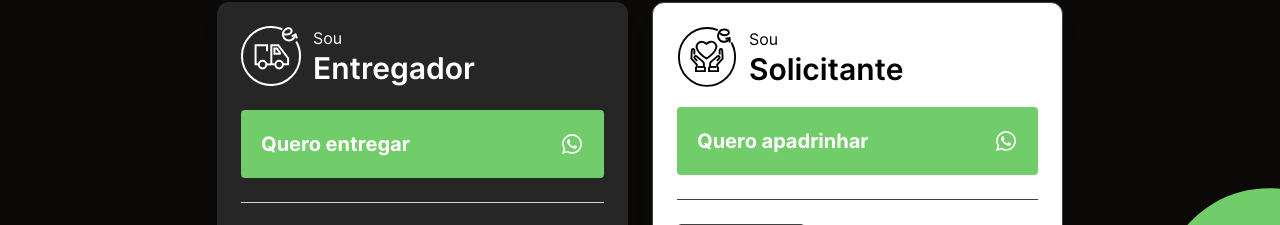
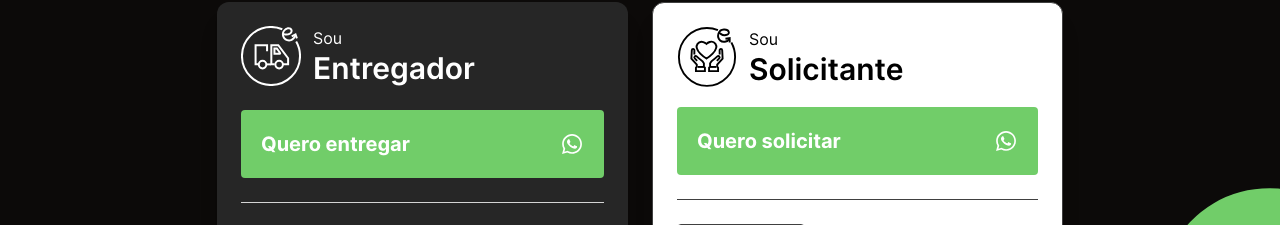
Before and after one commit to lucaoskaique/entregacao-app, a React (Vite) app: page / in a window 1280 px wide. Shown: the part 107-332 px from the top of the page. Built offline with nearby package versions, Linux system fonts and the light colour scheme.

Commit message:
feat: Atualizar texto do botão de solicitação no componente Hero

```diff
--- a/src/components/ui/hero.tsx
+++ b/src/components/ui/hero.tsx
@@ -46,7 +46,7 @@ export const Hero = () => {
                 <span className='text-3xl font-inter-semibold'>Solicitante</span>
               </div>
             </div>
-            <ButtonWpp title='Quero apadrinhar' whatsappLink='https://api.whatsapp.com/send?phone=555127970709&text=cadastro' />
+            <ButtonWpp title='Quero solicitar' whatsappLink='https://api.whatsapp.com/send?phone=555127970709&text=cadastro' />
           </div>
           <button type='button' className='border border-neutral-700 text-neutral-700 text-[13px] rounded-sm p-2 w-32 flex justify-between items-center font-inter-regular' onClick={() => setText2(!text2)}>
             <span className='font-inter-regular text-[13px]'>Mais detalhes</span>
```
